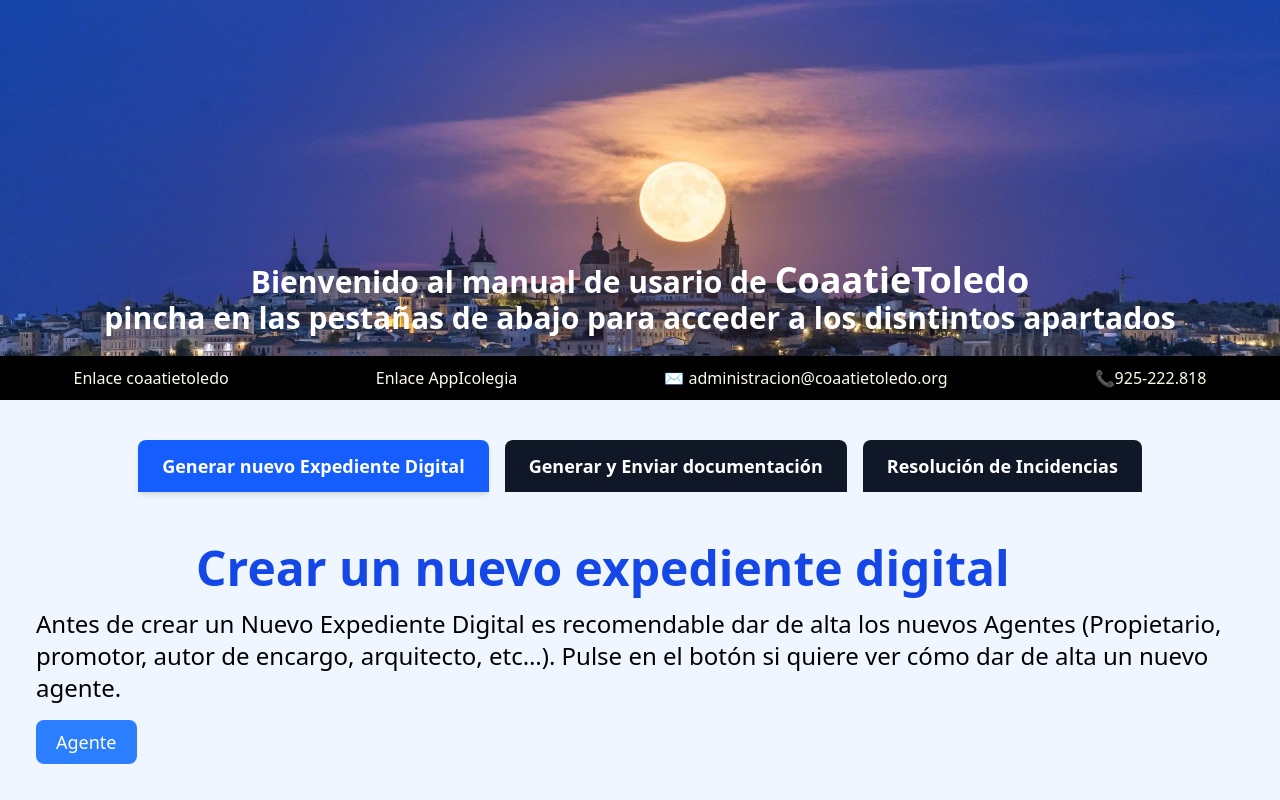
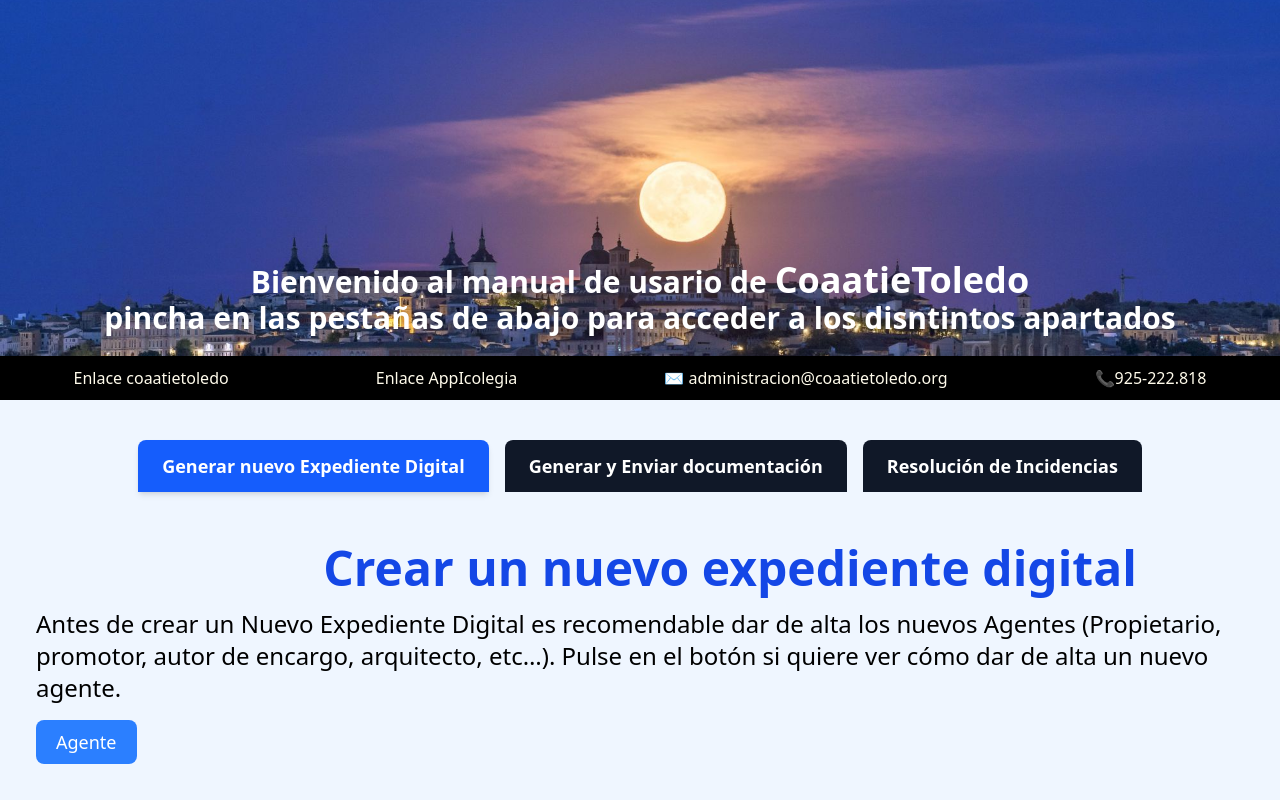
Before and after one commit to coaatiToledo/Manual_Icolegia, a React (Vite) app in the folder manual-icolegia/: page / in a window 1280 px wide. Shown: the top 800 px of the page. Built offline with nearby package versions, Linux system fonts and the light colour scheme.

Commit message:
centrando los h1

```diff
--- a/manual-icolegia/src/components/ApartadosExpediente/NuevoExpediente.jsx
+++ b/manual-icolegia/src/components/ApartadosExpediente/NuevoExpediente.jsx
@@ -9,7 +9,7 @@ function NuevoExpediente({ onAgenteClick }) {
   };
   return (
     <div>
-      <h2 className="text-2xl sm:text-3xl md:text-4xl lg:text-5xl font-semibold text-blue-700 mb-4 ml-40">
+      <h2 className="text-2xl sm:text-3xl md:text-4xl lg:text-5xl font-semibold text-blue-700 mb-4 ml-40 text-center">
         Crear un nuevo expediente digital
       </h2>
       <p className="mb-4 text-2xl">
--- a/manual-icolegia/src/components/Documentacion.jsx
+++ b/manual-icolegia/src/components/Documentacion.jsx
@@ -12,7 +12,7 @@ function Documentacion() {
   };
   return (
     <div className="  px-4 py-8 flex flex-col gap-8">
-      <h1 className="text-5xl font-semibold text-blue-700 mb-8 ml-45 ">Generar y Enviar Documentación</h1>
+      <h1 className="text-5xl font-semibold text-blue-700 mb-8 ml-45 text-center">Generar y Enviar Documentación</h1>
         <ZonaGenerarDoc />
         <GenerarDocumentacion />
         <AdjuntarDoc />
```
